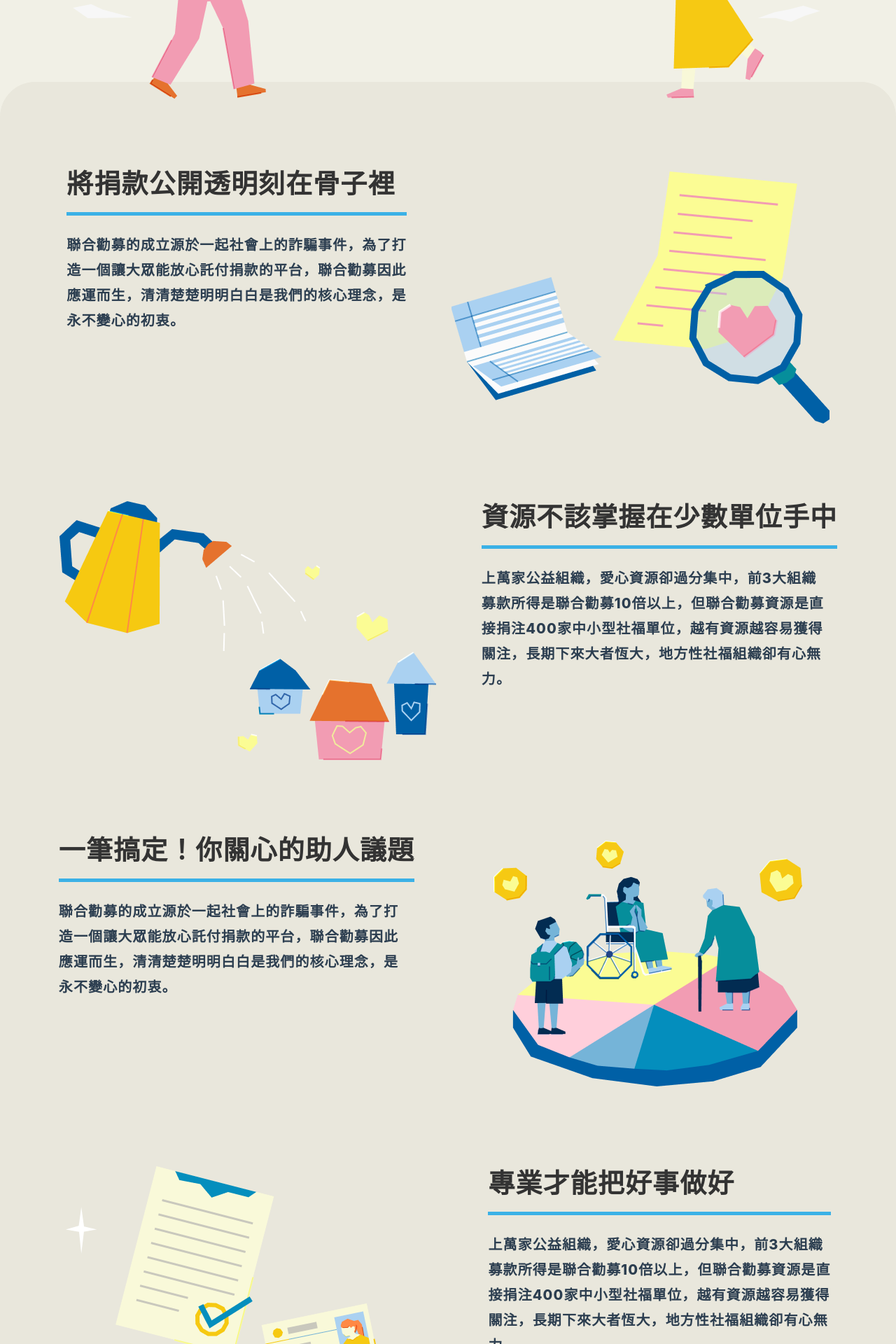
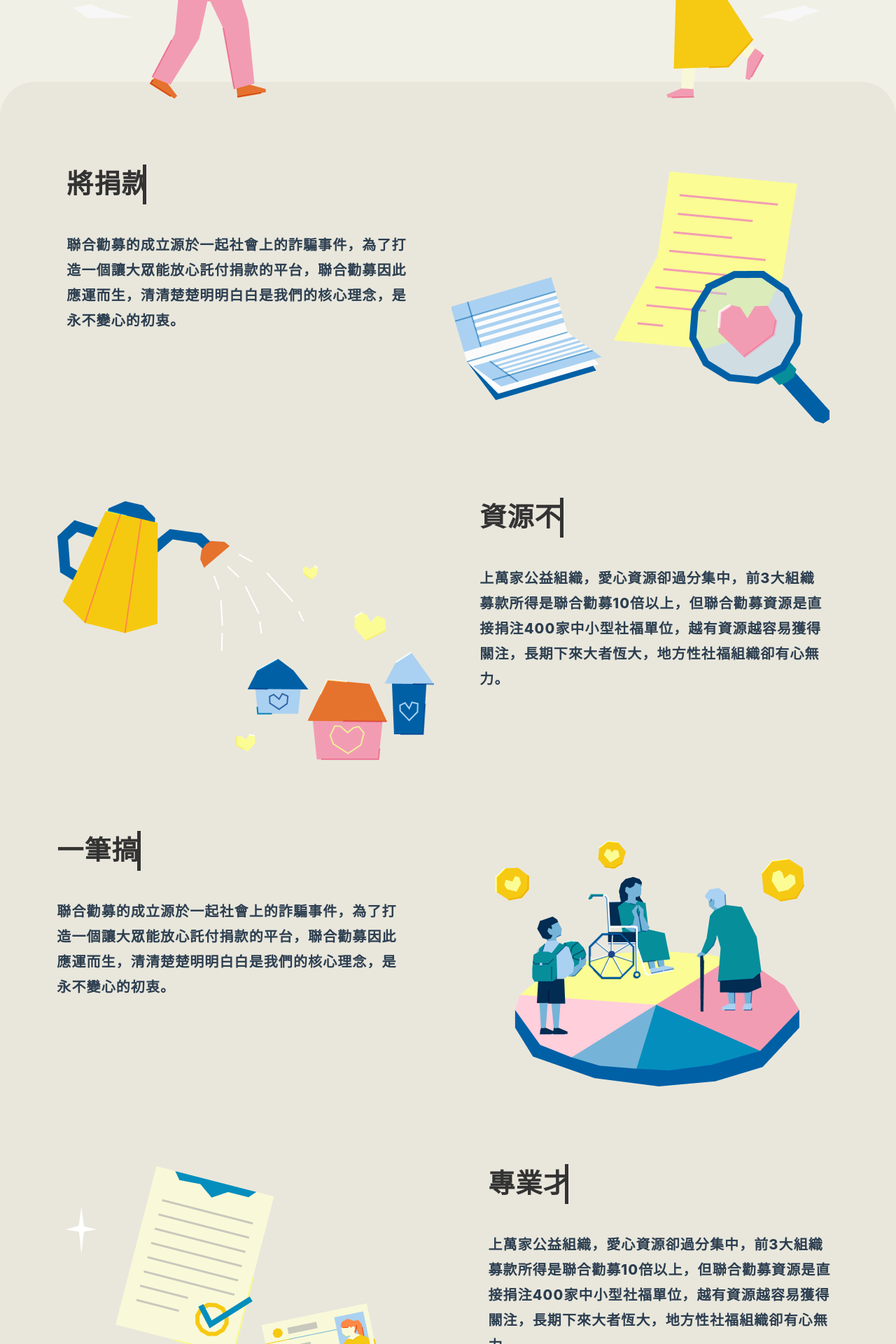
Before and after one commit to kuomay/Single-Page, a Vue app: page /about in a window 1280 px wide. Shown: the part 3596-5516 px from the top of the page at 70% size. Built offline with nearby package versions, Linux system fonts and the light colour scheme.

Commit message:
增加打字機特效

```diff
--- a/src/components/Services.vue
+++ b/src/components/Services.vue
@@ -11,7 +11,7 @@
       <div class="flex flex-col items-center justify-center">
         <div class="flex flex-row mb-8 mt-16">
           <div class="mr-16">
-            <h3 class="mb-4">將捐款公開透明刻在骨子裡</h3>
+            <h3 class="mb-4 typewriter">將捐款公開透明刻在骨子裡</h3>
             <p class="text-xl mt-10">聯合勸募的成立源於一起社會上的詐騙事件，為了打<br>造一個讓大眾能放心託付捐款的平台，聯合勸募因此<br>應運而生，清清楚楚明明白白是我們的核心理念，是<br>永不變心的初衷。</p>
           </div>
           <div>
@@ -24,15 +24,14 @@
             <img src="/src/assets/images/who-item-02@1x.png">
           </div>
           <div>
-            <h3 class="mb-4">資源不該掌握在少數單位手中</h3>
+            <h3 class="mb-4 typewriter">資源不該掌握在少數單位手中</h3>
             <p class="text-xl mt-10">上萬家公益組織，愛心資源卻過分集中，前3大組織<br>募款所得是聯合勸募10倍以上，但聯合勸募資源是直<br>接捐注400家中小型社福單位，越有資源越容易獲得<br>關注，長期下來大者恆大，地方性社福組織卻有心無<br>力。</p>
         </div>
-
         </div>
 
         <div class="flex flex-row mb-8 mt-16">
           <div class="mr-16">
-            <h3 class="mb-4">一筆搞定！你關心的助人議題</h3>
+            <h3 class="mb-4 typewriter">一筆搞定！你關心的助人議題</h3>
             <p class="text-xl mt-10">聯合勸募的成立源於一起社會上的詐騙事件，為了打<br>造一個讓大眾能放心託付捐款的平台，聯合勸募因此<br>應運而生，清清楚楚明明白白是我們的核心理念，是<br>永不變心的初衷。</p>
           </div>
           <div>
@@ -45,10 +44,9 @@
             <img src="/src/assets/images/who-item-04@1x.png">
           </div>
           <div>
-            <h3 class="mb-4">專業才能把好事做好</h3>
+            <h3 class="mb-4 typewriter">專業才能把好事做好</h3>
             <p class="text-xl mt-10">上萬家公益組織，愛心資源卻過分集中，前3大組織<br>募款所得是聯合勸募10倍以上，但聯合勸募資源是直<br>接捐注400家中小型社福單位，越有資源越容易獲得<br>關注，長期下來大者恆大，地方性社福組織卻有心無<br>力。</p>
         </div>
-
         </div>
       </div>
     </div>
@@ -92,6 +90,20 @@ h3 {
   font-weight: 1000;
   font-family: "Noto Sans TC", sans-serif;
   letter-spacing: 1.1px;
+  overflow: hidden; /* 確保文字在動畫期間不超出容器 */
+  white-space: nowrap; /* 防止文字自動換行 */
+  border-right: .15em solid; /* 創建光標效果 */
+  animation: typing 4s steps(30) infinite, blink-caret .75s step-end infinite; /* 添加打字和閃爍動畫 */
+}
+
+@keyframes typing {
+  from { width: 0; }
+  to { width: 100%; }
+}
+
+@keyframes blink-caret {
+  from, to { border-color: transparent; }
+  50% { border-color: #333; }
 }
 
 h3::after {
@@ -104,11 +116,9 @@ h3::after {
   background-color: #3bb1e6;
 }
 
-
 .shadow-text {
   animation: shadow-move 6s infinite alternate ease-in-out;
 }
-
 
 @keyframes shadow-move {
   0% {
@@ -127,7 +137,4 @@ h3::after {
     text-shadow: 15px 15px 30px rgba(0, 0, 128, 0.7), -15px -15px 40px rgba(75, 0, 130, 0.5);
   }
 }
-
-
-
 </style>
```
